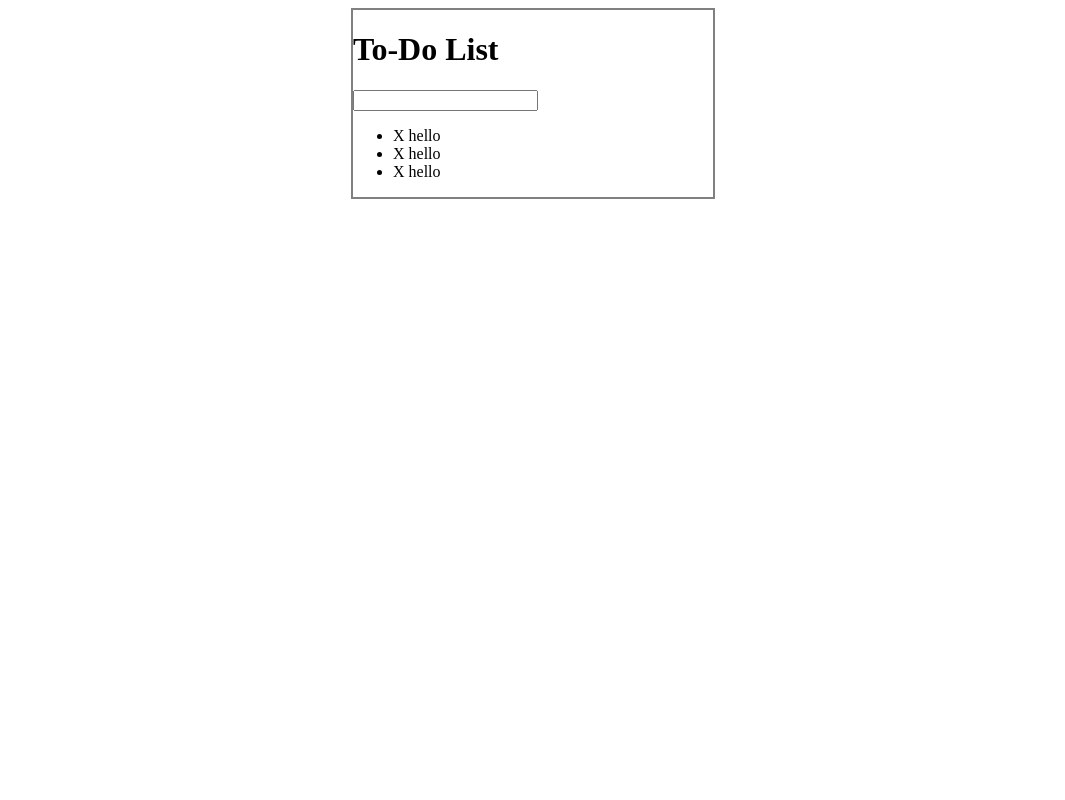
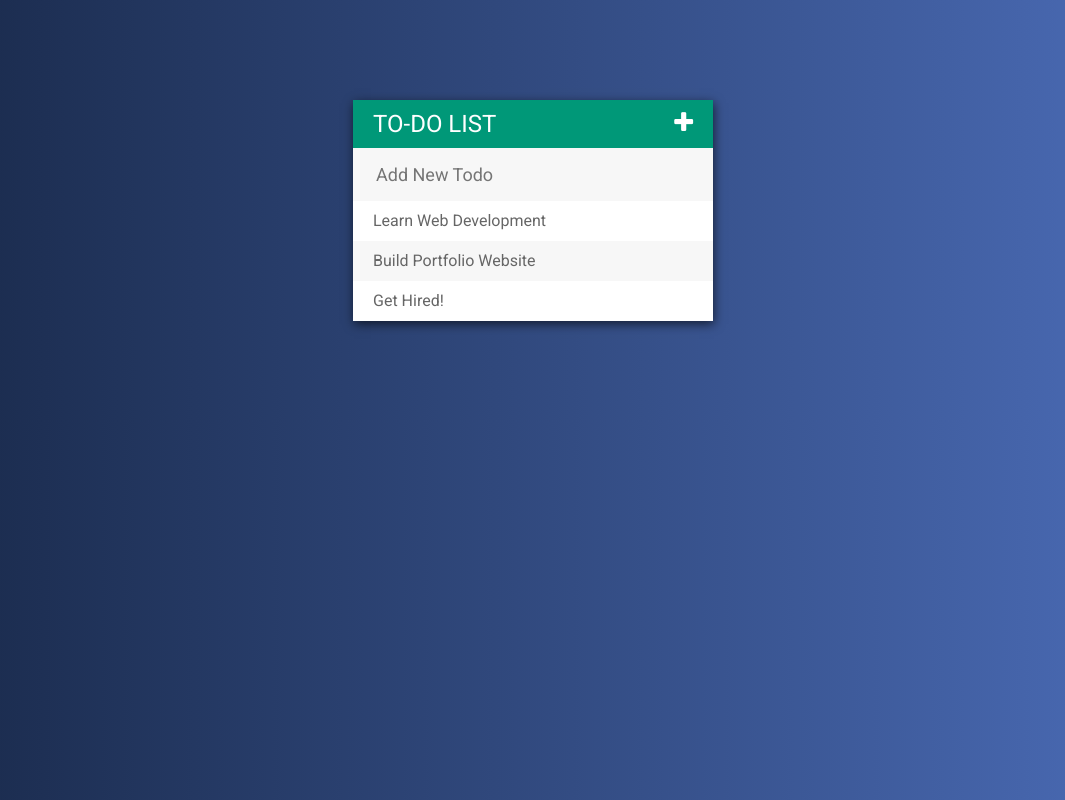
Before and after one commit to MrAaronCasanova/todo-jquery, a plain HTML site: page index.html in a window 1280 px wide. Shown: the whole page, without its empty margins (107-1172 px from the left). Drawn offline with Linux system fonts and the light colour scheme.

Commit message:
finished todo list project

```diff
--- a/assets/css/todos.css
+++ b/assets/css/todos.css
@@ -1,7 +1,83 @@
+* {
+  box-sizing: border-box;
+  font-family: Roboto;
+}
+
+body {
+  background: #4b6cb7;  /* fallback for old browsers */
+  background: -webkit-linear-gradient(left, #182848, #4b6cb7);
+  background: -o-linear-gradient(left, #182848, #4b6cb7);
+  background: linear-gradient(to right, #182848, #4b6cb7);  /* Chrome 10-25, Safari 5.1-6 */ /* W3C, IE 10+/ Edge, Firefox 16+, Chrome 26+, Opera 12+, Safari 7+ */
+}
+
+h1 {
+  background: #009878;
+  color: #fff;
+  margin: 0;
+  padding: 10px 20px;
+  text-transform: uppercase;
+  font-size: 24px;
+  font-weight: normal;
+}
+
+ul {
+  list-style: none;
+  margin: 0;
+  padding: 0;
+}
+
+li {
+  background: #fff;
+  height: 40px;
+  line-height: 40px;
+  color: #666;
+}
+
+li:nth-child(even) {
+  background: #f7f7f7;
+}
+
+li:hover span {
+  width: 40px;
+  opacity: 1;
+}
+
+span {
+  background: #e74c3c;
+  height: 40px;
+  margin-right: 20px;
+  text-align: center;
+  color: #fff;
+  width: 0px;
+  opacity: 0;
+  display: inline-block;
+  transition: .2s linear;
+}
+
+input {
+  background: #f7f7f7;
+  color: #009878;
+  font-size: 18px;
+  width: 100%;
+  padding: 13px 13px 13px 20px;
+  border: 3px solid rgba(0, 0, 0, 0);
+}
+
+input:focus {
+  background: #fff;
+  border: 3px solid #009878;
+  outline: none;
+}
+
+.fa-plus {
+  float: right;
+}
+
 .container {
   width: 360px;
-  margin: 0 auto;
-  border: 2px solid gray;
+  margin: 100px auto;
+  background: #f7f7f7;
+  box-shadow: 1px 3px 10px rgba(0, 0, 0, 0.64);
 }
 
 .completed {
--- a/assets/js/todos.js
+++ b/assets/js/todos.js
@@ -1,12 +1,12 @@
 // Check off specific todos by clicking
 
-$('li').click(function () {
+$('ul').on('click', 'li', function () {
   $(this).toggleClass('completed');
 });
 
 // Click on X to delete todos
 
-$('span').click(function (event) {
+$('ul').on('click', 'span', function (event) {
   $(this).parent().fadeOut(500, function () {
     $(this).remove();
   });
@@ -15,3 +15,15 @@ $('span').click(function (event) {
 });
 
 // Add Todo's
+
+$("input[type='text']").keypress(function (event) {
+  if (event.which === 13) {
+    var todoText = $(this).val();
+    $(this).val('');
+    $('ul').append('<li><span><i class="fa fa-trash"></i></span> ' + todoText + '</li>');
+  }
+});
+
+$('.fa-plus').click(function () {
+  $("input[type='text']").fadeToggle();
+});
--- a/index.html
+++ b/index.html
@@ -6,18 +6,20 @@
   <meta http-equiv="X-UA-Compatible" content="ie=edge">
   <title>Todo List</title>
   <link rel="stylesheet" href="/assets/css/todos.css">
+  <link rel="stylesheet" href="https://cdnjs.cloudflare.com/ajax/libs/font-awesome/4.7.0/css/font-awesome.css">
+  <link href="https://fonts.googleapis.com/css?family=Roboto:400,500,700" rel="stylesheet">
   <script src="/assets/js/lib/jquery-3.2.1.min.js" charset="utf-8"></script>
 </head>
 <body>
 
   <div class="container">
-    <h1>To-Do List</h1>
-    <input type="text">
+    <h1>To-Do List <i class="fa fa-plus"></i></h1>
+    <input type="text" placeholder="Add New Todo">
 
     <ul>
-      <li><span>X</span> hello</li>
-      <li><span>X</span> hello</li>
-      <li><span>X</span> hello</li>
+      <li><span><i class="fa fa-trash"></i> </span>Learn Web Development</li>
+      <li><span><i class="fa fa-trash"></i> </span>Build Portfolio Website</li>
+      <li><span><i class="fa fa-trash"></i> </span>Get Hired!</li>
     </ul>
   </div>
 
```
